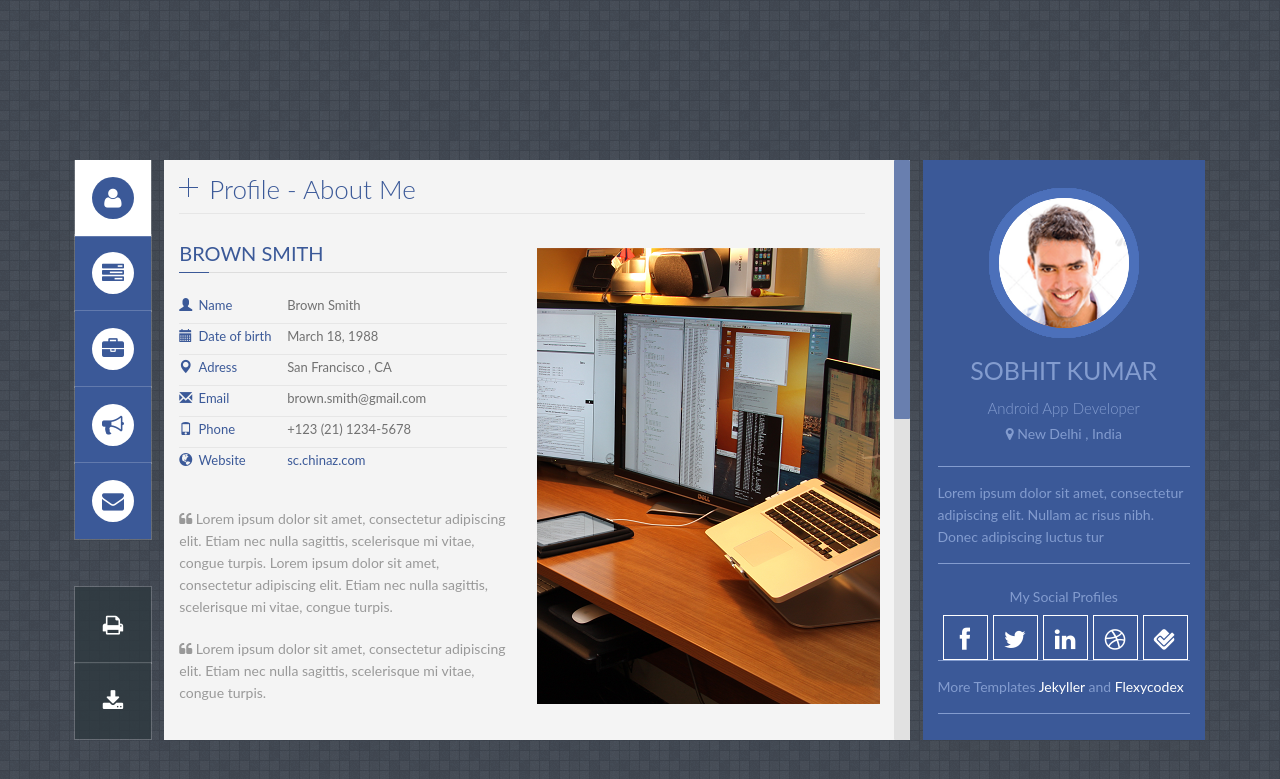
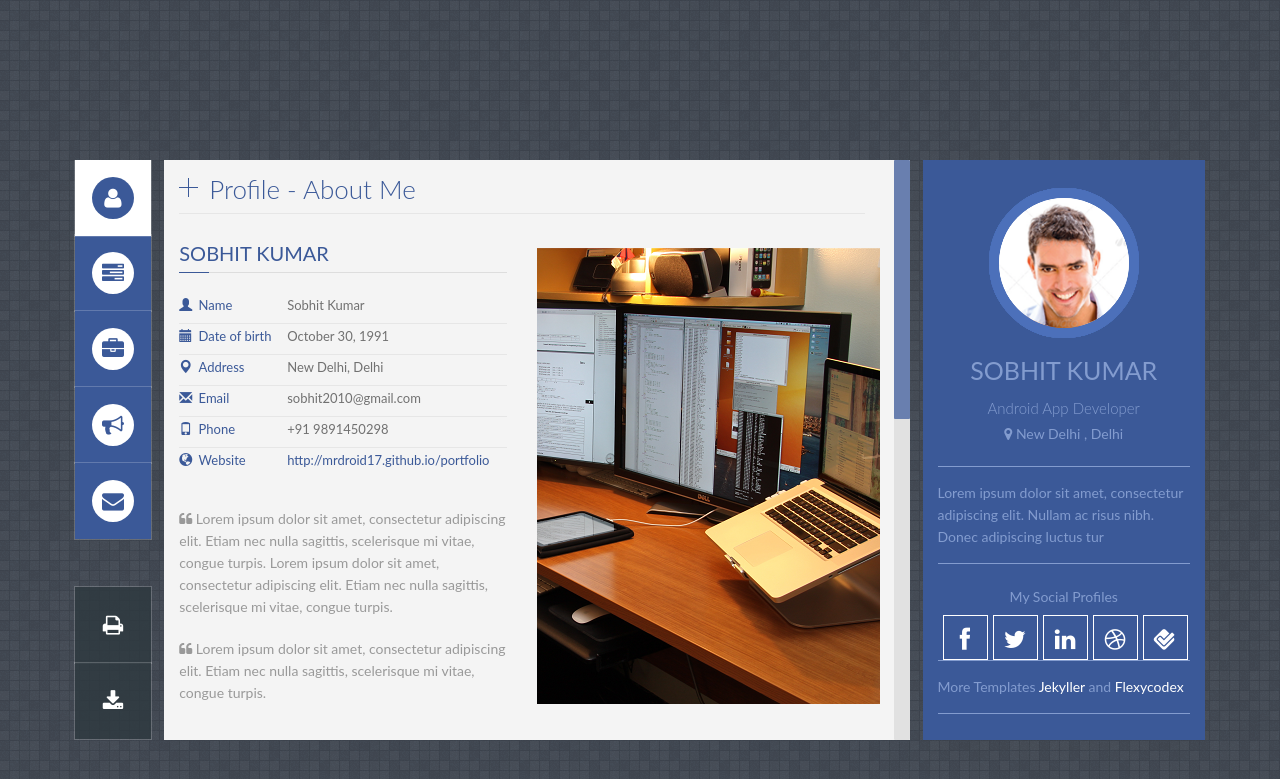
Before and after one commit to MrDroid17/portfolio, a Jekyll site: the page built from index.html, in a window 1280 px wide. Shown: the top 779 px of the page. Built offline with Jekyll 4.4.1, drawn with Linux system fonts in a browser that asks for light colours; some web fonts are replaced.

Commit message:
Update your basic Info

```diff
--- a/_config.yml
+++ b/_config.yml
@@ -8,7 +8,7 @@ baseurl: '/portfolio' #change it according to your repository name
 # Profile information
 yourname: Sobhit Kumar  ## put your name
 title: 'Android App Developer'  ## your title
-location: New Delhi , India
+location: New Delhi , Delhi
 
 
 ## Social Profiles
--- a/_includes/contact.html
+++ b/_includes/contact.html
@@ -22,13 +22,17 @@
                     </div>
 
                     <ul>
-                        <li><span class="span-info"><i class="glyphicon glyphicon-map-marker"></i> Adress:</span> San Francisco , CA.<br /><br /></li>
-                        <li><span class="span-info"><i class="glyphicon glyphicon-envelope"></i> Email:</span> brown.smith@gmail.com</li>
-                        <li><span class="span-info"><i class="glyphicon glyphicon-phone"></i> Phone:</span> +123 456 789 111</li>
-                        <li><span class="span-info"><i class="glyphicon glyphicon-globe"></i> Website:</span> www.brown-smith.com</li>
+                        <li><span class="span-info"><i class="glyphicon glyphicon-map-marker"></i> Address:</span> New Delhi, Delhi.<br /><br /></li>
+                        <li><span class="span-info"><i class="glyphicon glyphicon-envelope"></i> Email:</span> sobhit2010@gmail.com</li>
+                        <li><span class="span-info"><i class="glyphicon glyphicon-phone"></i> Contact No.:</span> +91 09891450298</li>
+                        <li><span class="span-info"><i class="glyphicon glyphicon-globe"></i> Website:</span> https://mrdroid17.github.io/portfolio</li>
+<!--
+
                         <li><span class="span-info"><i class="glyphicon glyphicon-comment"></i> Skype:</span> brown-smith-skype</li>
                         <li><span class="span-info"><i class="glyphicon glyphicon-thumbs-up"></i> G. Drive:</span> brown-s-gm@gmail.com</li>
                         <li><span class="span-info"><i class="glyphicon glyphicon-unchecked"></i> Skydrive:</span> brown-s-sk@hotmail.com</li>
+ -->
+
                     </ul>
                 </div>
                 <!-- /Contact Info -->
--- a/_includes/profile.html
+++ b/_includes/profile.html
@@ -8,7 +8,7 @@
 
         <!--About me-->
         <div class="title_content">
-            <div class="text_content">brown smith</div>
+            <div class="text_content">Sobhit Kumar</div>
             <div class="clear"></div>
         </div>
 
@@ -17,42 +17,42 @@
             <li>
                 <i class="glyphicon glyphicon-user"></i>
                 <label>Name</label>
-                <span class="value">Brown Smith</span>
+                <span class="value">Sobhit Kumar</span>
                 <div class="clear"></div>
             </li>
 
             <li>
                 <i class="glyphicon glyphicon-calendar"></i>
                 <label>Date of birth</label>
-                <span class="value">March 18, 1988</span>
+                <span class="value">October 30, 1991</span>
                 <div class="clear"></div>
             </li>
 
             <li>
                 <i class="glyphicon glyphicon-map-marker"></i>
-                <label>Adress</label>
-                <span class="value">San Francisco , CA</span>
+                <label>Address</label>
+                <span class="value">New Delhi, Delhi</span>
                 <div class="clear"></div>
             </li>
 
             <li>
                 <i class="glyphicon glyphicon-envelope"></i>
                 <label>Email</label>
-                <span class="value">brown.smith@gmail.com</span>
+                <span class="value">sobhit2010@gmail.com</span>
                 <div class="clear"></div>
             </li>
 
             <li>
                 <i class="glyphicon glyphicon-phone"></i>
                 <label>Phone</label>
-                <span class="value">+123 (21) 1234-5678</span>
+                <span class="value">+91 9891450298</span>
                 <div class="clear"></div>
             </li>
 
             <li>
                 <i class="glyphicon glyphicon-globe"></i>
                 <label>Website</label>
-                <span class="value"><a href="#" target="_blank">sc.chinaz.com</a></span>
+                <span class="value"><a href="#" target="_blank">http://mrdroid17.github.io/portfolio</a></span>
                 <div class="clear"></div>
             </li>
 
--- a/index.html
+++ b/index.html
@@ -142,6 +142,7 @@ layout: default
             <span class="tite-list">contact</span>
             <i class="fa fa-envelope icon_menu"></i>
         </li>
+
 
         <a href="#" id="print"><i class="fa fa-print icon_print"></i> </a>
         <a href="#" id="downlowd"><i class="fa fa-download icon_print"></i> </a>
```
Also changed, not shown: 1 other file.
